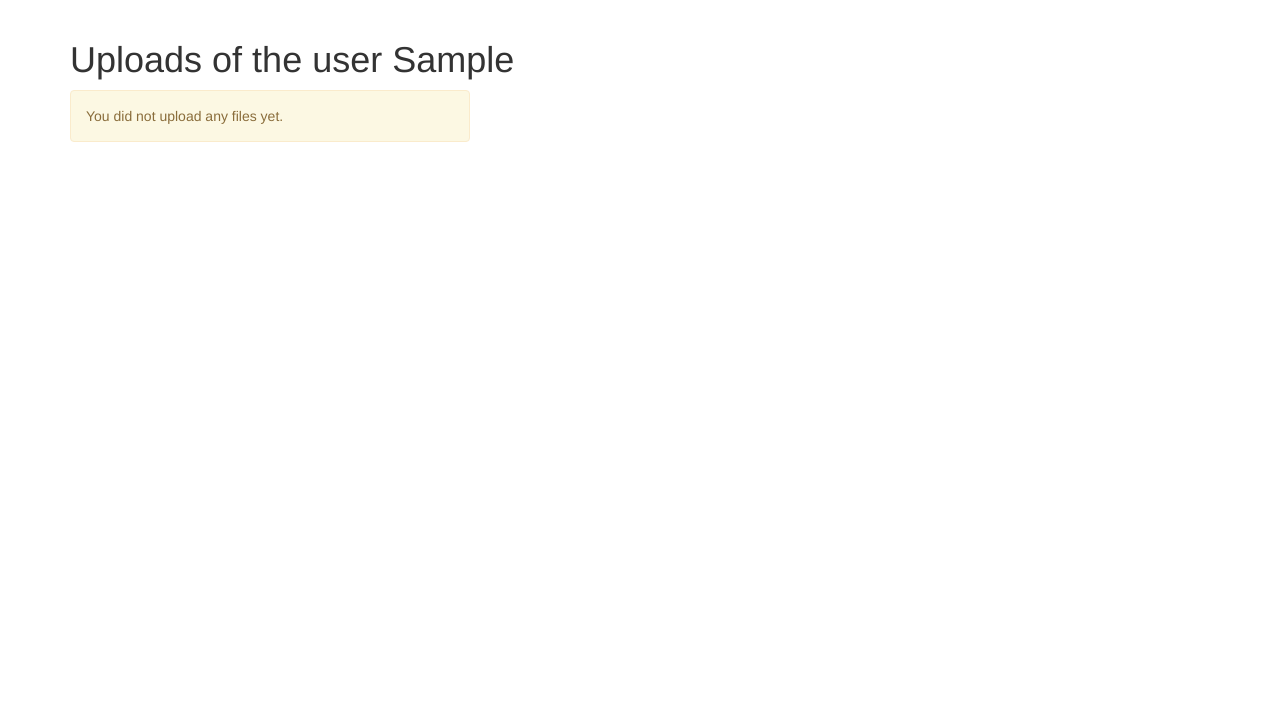
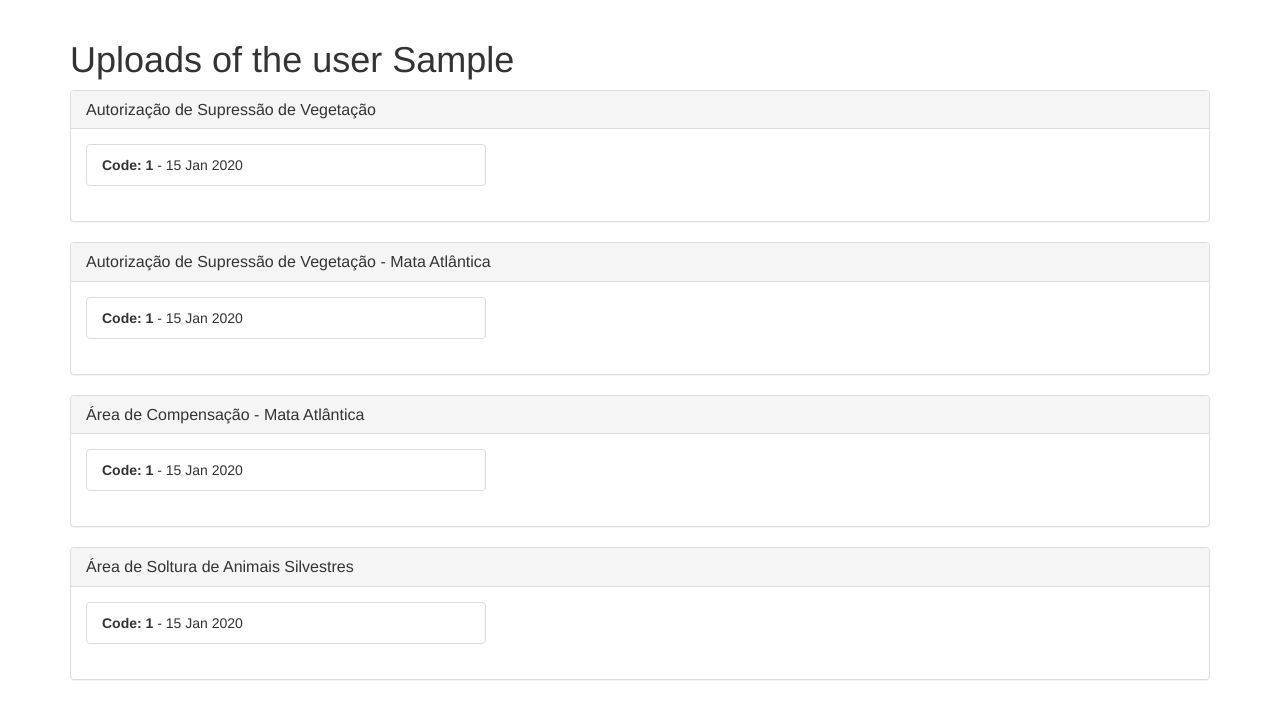
Before and after one commit to igor-rodrigues01/casv, a Django app: page /user/1/uploads/ in a window 1280 px wide. Shown: the part 72-800 px from the top of the page. Run offline with Django 3.2, Linux system fonts and the light colour scheme; tables that the repository leaves empty hold one stand-in row (values such as "Sample post"); some libraries are stand-ins or nearby versions.

Commit message:
update templates

```diff
--- a/casv/core/templates/base.html
+++ b/casv/core/templates/base.html
@@ -5,7 +5,7 @@
 <html lang="en">
   <head>
     <meta charset="utf-8">
-    <title>{% block title %}CASV - Cadastro de Autorização de Supressão de Vegetação{% endblock title %}</title>
+    <title>{% block title %}CASV - Cadastro de Simles Vetores{% endblock title %}</title>
     <meta name="viewport" content="width=device-width, initial-scale=1.0">
     <meta name="description" content="">
     <meta name="author" content="">
@@ -48,7 +48,8 @@
           <ul class="nav navbar-nav">
             {% if request.user.is_authenticated %}
               <li><a href="{% url 'core:upload' %}"><span class="glyphicon glyphicon-upload"></span> {% trans 'Upload' %}</a></li>
-              <li><a href="{% url 'core:user_uploads' request.user.pk %}"><span class="glyphicon glyphicon-list"></span> {% trans 'My Uploads' %}</a></li>
+              <li><a href="{% url 'core:user-uploads' request.user.pk %}"><span class="glyphicon glyphicon-list"></span> {% trans 'My Uploads' %}</a></li>
+              <li><a href="{% url 'core:file-models' %}"><span class="glyphicon glyphicon-file"></span> {% trans 'File models' %}</a></li>
             {% endif %}
             {% if request.user.is_staff %}
               <li><a href="{% url 'admin:index' %}"><span class="glyphicon glyphicon-cog"></span> {% trans 'Administration' %}</a></li>
@@ -61,19 +62,15 @@
 
     <div class="container">
 
-      <h1>{% block page_title %}CASV - Cadastro de Autorização de Supressão de Vegetação{% endblock page_title %}</h1>
+      <h1>{% block page_title %}CASV - Cadastro de Simples Vetores{% endblock page_title %}</h1>
 
       {% block content %}
-        <p>Este sistema tem como objetivo receber o shapefile das áreas que foram
-        autorizadas a supressão da vegetação, mediante documento obrigatório emitidos
-        pelos estados. A partir da compilação destas informações, o Centro de
-        Sensoriamento Remoto do IBAMA (CSR/IBAMA) controla e desconta, das estatísticas
-        de desmatamento, as áreas onde o desmate foi autorizado.</p>
+        <p>Este sistema tem como objetivo receber arquivos shapefile e realizar
+        a inserção dos dados em banco.</p>
         {% if request.user.is_authenticated %}
           <p><a class="btn btn-primary" href="{% url 'core:upload' %}">{% trans 'Upload' %}</a></p>
         {% else %}
-          <p>Entre em contato com o CSR/IBAMA para ter acesso ao sistema e poder enviar
-            arquivos de formato shape das áreas de desmate autorizado.</p>
+          <p>Realize o login com seu usuário do IBAMANET.</p>
         {% endif %}
       {% endblock content %}
 
--- a/casv/core/templates/upload.html
+++ b/casv/core/templates/upload.html
@@ -8,7 +8,11 @@
     {% if uploaded %}
       {% if success %}
         <div class="alert alert-success" role="alert">
-          {% blocktrans %}You uploaded {{ quantity }} item{{ quantity|pluralize }} of {{ type }}{% endblocktrans %}
+          {% blocktrans count quantity=quantity %}
+            You uploaded {{ quantity }} item of {{ type }}.
+          {% plural %}
+            You uploaded {{ quantity }} items of {{ type }}.
+          {% endblocktrans %}
         </div>
       {% else %}
         <div class="alert alert-danger" role="alert">
--- a/casv/core/templates/user_uploads.html
+++ b/casv/core/templates/user_uploads.html
@@ -5,11 +5,63 @@
 <h1>{% block page_title %}{% blocktrans %}Uploads of the user{% endblocktrans %} {{ user.first_name }}{% endblock page_title %}</h1>
 
 {% block content %}
-  <ul class="list-group">
-    {% for asv in user.asv_set.all %}
-      <li class="list-group-item"><strong>{% trans 'Code' %}: {{ asv }}</strong> - {{ asv.date|date:"d M Y" }}</li>
-    {% empty %}
-      <div class="alert alert-warning" role="alert">{% trans 'You did not upload any files yet.' %}</div>
-    {% endfor %}
-  </ul>
+  <div class="panel panel-default">
+    <div class="panel-heading">
+        <h3 class="panel-title">Autorização de Supressão de Vegetação</h3>
+    </div>
+    <div class="panel-body">
+      <ul class="list-group">
+        {% for item in user.asv.all %}
+          <li class="list-group-item"><strong>{% trans 'Code' %}: {{ item }}</strong> - {{ item.data_criacao|date:"d M Y" }}</li>
+        {% empty %}
+          <div class="alert alert-warning" role="alert">{% trans 'You did not upload any files of this type yet.' %}</div>
+        {% endfor %}
+      </ul>
+    </div>
+  </div>
+
+  <div class="panel panel-default">
+    <div class="panel-heading">
+        <h3 class="panel-title">Autorização de Supressão de Vegetação - Mata Atlântica</h3>
+    </div>
+    <div class="panel-body">
+      <ul class="list-group">
+        {% for item in user.asvma.all %}
+          <li class="list-group-item"><strong>{% trans 'Code' %}: {{ item }}</strong> - {{ item.data_criacao|date:"d M Y" }}</li>
+        {% empty %}
+          <div class="alert alert-warning" role="alert">{% trans 'You did not upload any files of this type yet.' %}</div>
+        {% endfor %}
+      </ul>
+    </div>
+  </div>
+
+  <div class="panel panel-default">
+    <div class="panel-heading">
+      <h3 class="panel-title">Área de Compensação - Mata Atlântica</h3>
+    </div>
+    <div class="panel-body">
+      <ul class="list-group">
+        {% for item in user.compensacao.all %}
+          <li class="list-group-item"><strong>{% trans 'Code' %}: {{ item }}</strong> - {{ item.data_criacao|date:"d M Y" }}</li>
+        {% empty %}
+          <div class="alert alert-warning" role="alert">{% trans 'You did not upload any files of this type yet.' %}</div>
+        {% endfor %}
+      </ul>
+    </div>
+  </div>
+
+  <div class="panel panel-default">
+    <div class="panel-heading">
+        <h3 class="panel-title">Área de Soltura de Animais Silvestres</h3>
+    </div>
+    <div class="panel-body">
+      <ul class="list-group">
+        {% for item in user.area_soltura.all %}
+          <li class="list-group-item"><strong>{% trans 'Code' %}: {{ item }}</strong> - {{ item.data_criacao|date:"d M Y" }}</li>
+        {% empty %}
+          <div class="alert alert-warning" role="alert">{% trans 'You did not upload any files of this type yet.' %}</div>
+        {% endfor %}
+      </ul>
+    </div>
+  </div>
 {% endblock content %}
--- a/casv/core/urls.py
+++ b/casv/core/urls.py
@@ -11,12 +11,12 @@ urlpatterns = patterns('',
     url(r'^upload/',
         login_required(upload_file, login_url='/login/'),
         name='upload'),
-    url(r'^upload-success/',
-        TemplateView.as_view(template_name='success.html'),
-        name='upload_success'),
+    url(r'^file-models/',
+        TemplateView.as_view(template_name='file-models.html'),
+        name='file-models'),
     url(r'^login/', login_view, name='login'),
     url(r'^logout/', logout_view, name='logout'),
     url(r'^user/(?P<pk>\d+)/uploads/$',
         UserUploads.as_view(),
-        name='user_uploads'),
+        name='user-uploads'),
 )
```
Also changed, not shown: casv/core/templates/file-models.html (+12 -4 lines).
